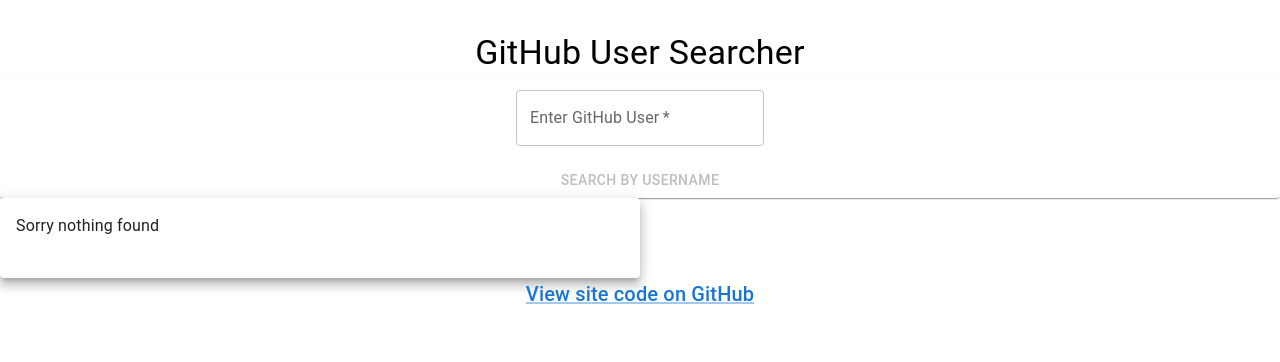
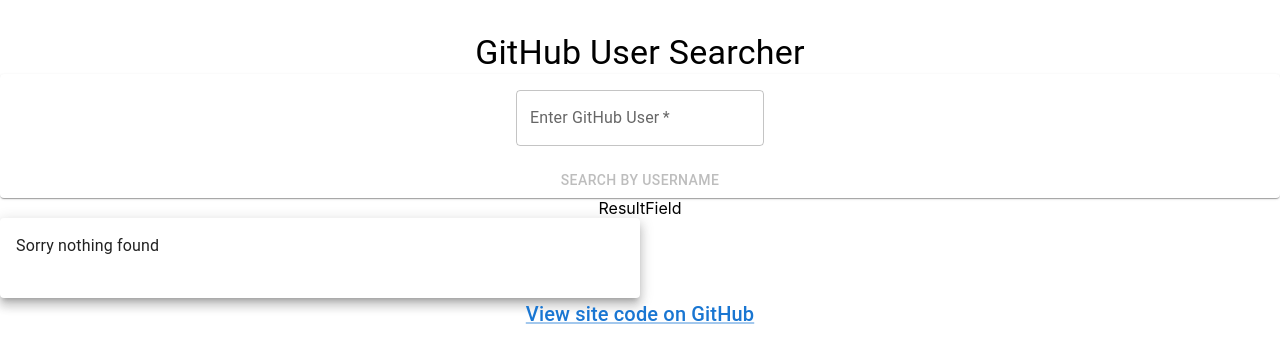
Before and after one commit to Nootuff/github-searcher, a React (Create React App) app: page / in a window 1280 px wide. Shown: the top 362 px of the page. Built offline with nearby package versions, Linux system fonts and the light colour scheme.

Commit message:
Created ResultField component to contain all search outcomes.

```diff
--- a/src/components/ResultCard.js
+++ b/src/components/ResultCard.js
@@ -35,6 +35,9 @@
              <Typography variant="h4">
              <Link href={result.html_url} target="_blank" rel="noopener">{result.login}</Link>
                 </Typography>
+                <Typography variant="h4">
+             {/*<Link href={result.html_url} target="_blank" rel="noopener">Twitter</Link> USE STRING TEMPLATES TO GET TWITTER WORKING */}
+                </Typography>
             <Typography paragraph ><b>ID: </b>{result.id}</Typography>
             <Typography paragraph ><b>Location: </b>{result.location}</Typography>
            {/* <Typography paragraph ><b>Followers: </b>{result.followers_url.length}</Typography>
--- /dev/null
+++ b/src/components/ResultField.js
@@ -0,0 +1,17 @@
+import Box from '@mui/material/Box';
+import ResultCard from "./ResultCard";
+
+function ResultField({ result /*values, handleChange, result, handleSubmit*/ }) {
+  return (
+    <Box>
+ResultField
+
+<ResultCard
+result = {result}
+  />
+
+</Box>
+  )
+}
+
+export default ResultField;
--- a/src/components/Searcher.js
+++ b/src/components/Searcher.js
@@ -1,6 +1,7 @@
 import React from "react";
 import SearchForm from "./SearchForm";
-import ResultCard from "./ResultCard";
+
+import ResultField from "./ResultField";
 import useSearch from "../hooks/useSearch";
 import useInputState from "../hooks/useInputState";
 
@@ -20,7 +21,7 @@
 function Searcher() {
   const [values, /* searchTermHolder,*/ handleChange] = useInputState();
 
-  const [result, handleSubmit] = useSearch();
+  const [result, searched, handleSubmit] = useSearch();
   return (
     <div>
     <Typography variant="h4" sx={{ mt: 4 }} >GitHub User Searcher</Typography>
@@ -32,10 +33,14 @@
       handleSubmit = {handleSubmit}
       />
 
+{searched && <p>Searched once</p> }
 
-<ResultCard
+<ResultField
 result = {result}
- />
+/>
+{/*<ResultCard
+result = {result}
+  />*/}
 
 <Typography variant="h6">
              <Link href="https://github.com/Nootuff/github-searcher" target="_blank" rel="noopener">View site code on GitHub</Link>
--- a/src/hooks/useSearch.js
+++ b/src/hooks/useSearch.js
@@ -8,6 +8,7 @@
 
 export default search => {
     const [result, setResult] = useState("");
+    const [searched, setSearched] = useState(false);
     //const [searchTags, setSearchTags] = useState(initialSearchTags);
    // const [show, setShow] = useState(false);
     //const [loading, setLoading] = useState(false);
@@ -25,6 +26,8 @@
 //alert("Activate search")
 //setResult("Testing does this worK? ")
 console.log(values.searchTerm)
+
+setSearched(true)
 
 if (values.searchTerm !== ""){
 
@@ -59,5 +62,5 @@
         */
     }
 
-    return [result, /* searchTags, */   handleSubmit ];
+    return [result, searched, /* searchTags, */   handleSubmit ];
 }
```
Also changed, not shown: Planning-notes.txt.
